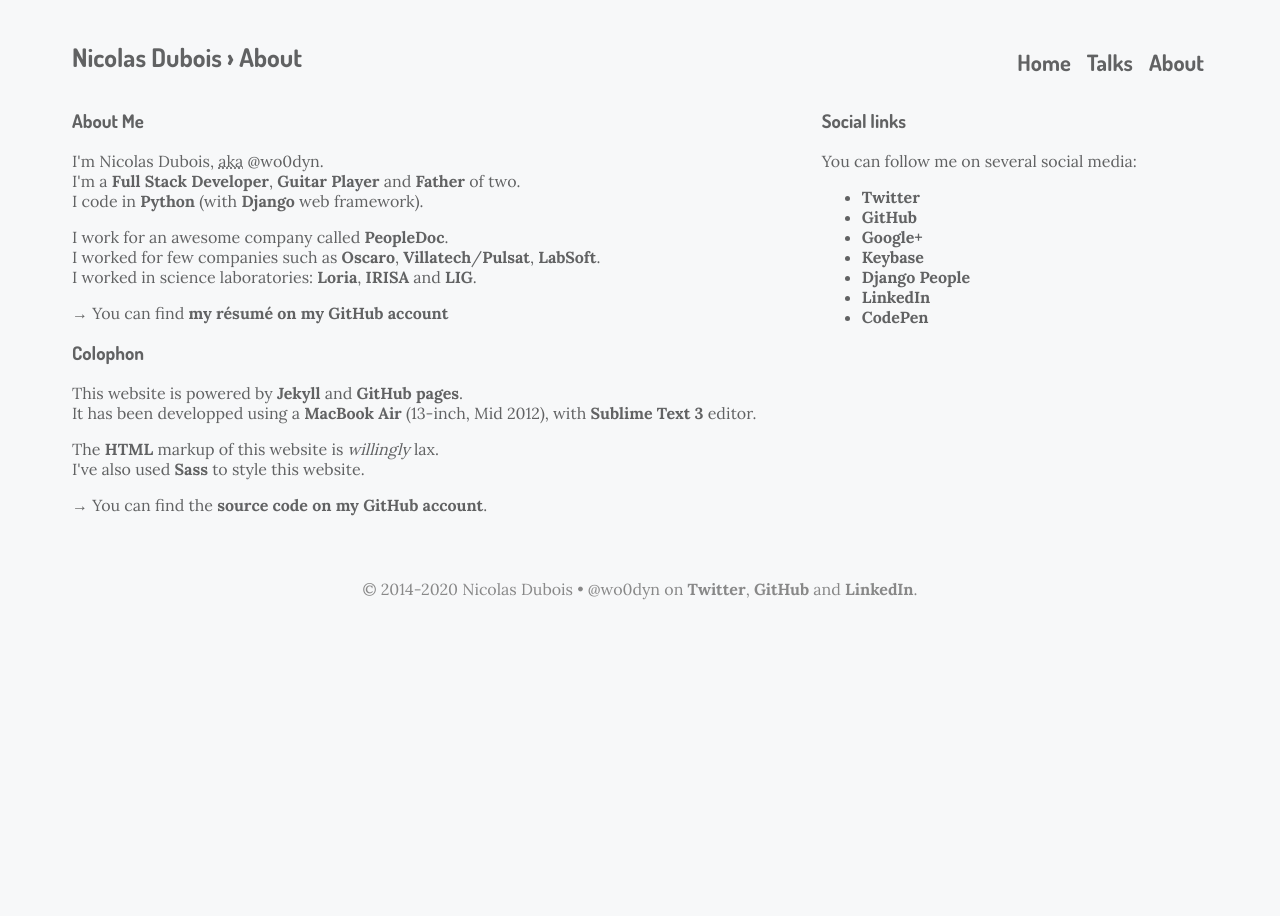
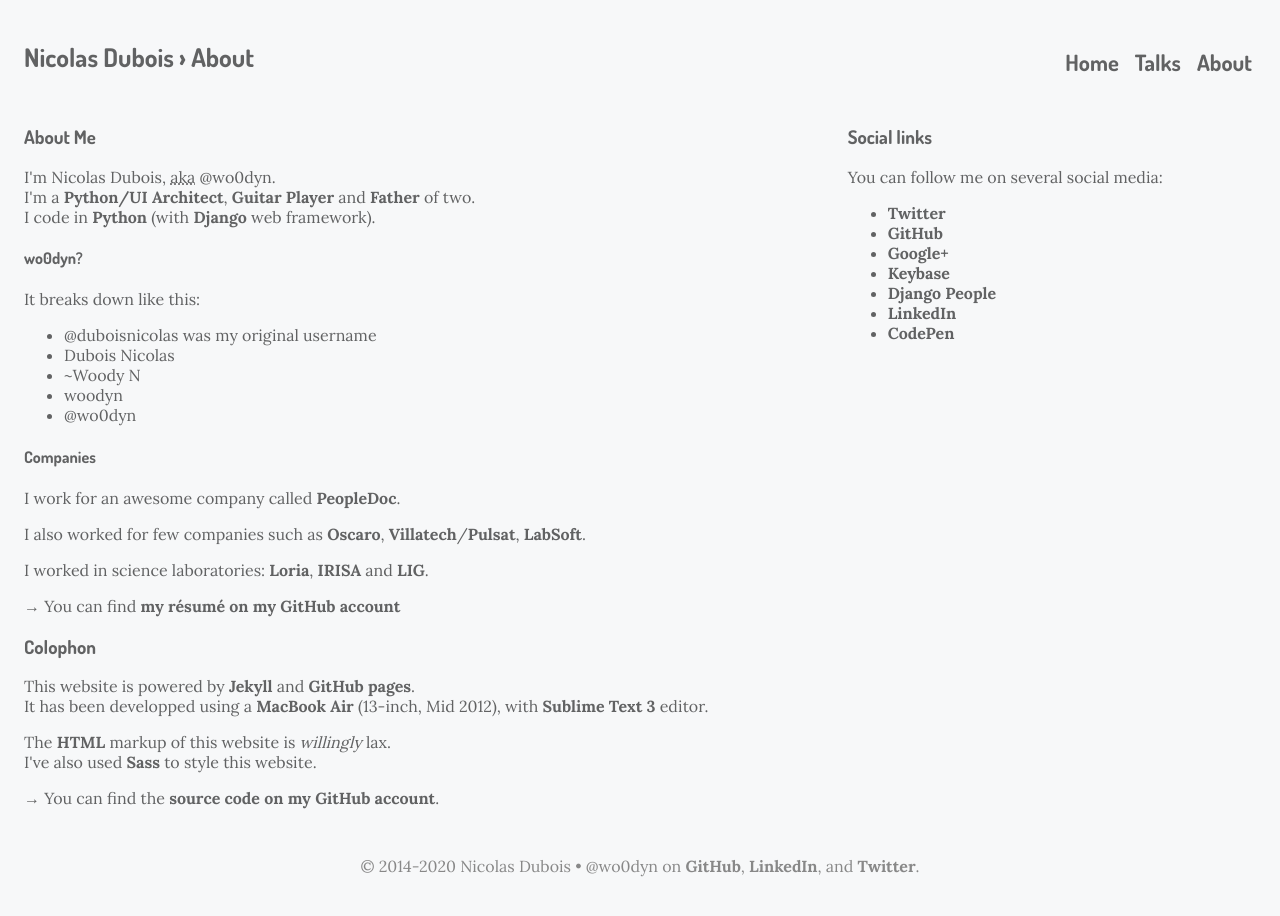
Before and after one commit to wo0dyn/homepage, a Jekyll site: the page built from about.html, in a window 1280 px wide. Built offline with Jekyll 4.4.1, drawn with Linux system fonts in a browser that asks for light colours.

Commit message:
Update layout and data on my homepage

```diff
--- a/_data/people.yml
+++ b/_data/people.yml
@@ -1,8 +1,9 @@
 me:
   fullname: Nicolas Dubois
   nickname: "@wo0dyn"
-  title: Full Stack Developer
-  email: me@nicolasdubois.com
+  title: Python/UI Architect
+  email: nicolas.c.dubois@gmail.com
+  location: Cahors, France
   website: https://nicolasdubois.com
   gravatar: https://secure.gravatar.com/avatar/51c17cde62e1bb52812ea5352723a5ed
 
--- a/_layouts/default.html
+++ b/_layouts/default.html
@@ -1,6 +1,7 @@
 <!doctype html>{% assign my = site.data.people["me"] %}
 <html lang="{{ page.lang|default: "en-us" }}">
 <meta charset="utf-8">
+<meta name="viewport" content="width=device-width, initial-scale=1.0">
 <title>{{ my.fullname }} • {{ page.title }}</title>
 <meta name="description" content="{{ page.description }}">
 
@@ -8,11 +9,11 @@
 <meta name="twitter:creator" content="{{ my.nickname }}">
 <meta name="twitter:image" content="{{ my.gravatar }}">
 <meta property="og:url" content="{{ my.website }}">
-<meta property="og:title" content="{{ page.title }}">
+<meta property="og:title" content="wo0dyn › {{ page.title }}">
 <meta property="og:description" content="{{ page.description }}">
 <meta property="og:image" content="{{ my.gravatar }}">
 
-<link rel="author" href="{% link humans.txt %}" type="text/plain">
+<link rel="author" href="{% link humans.txt %}">
 <link rel="canonical" href="{{ my.website }}">
 <link rel="publisher" href="https://plus.google.com/+NicolasDubois-Wo0dyn">
 <link rel="shortcut icon" href="{{ my.gravatar|append: "?s=16" }}" type="image/png">
@@ -31,17 +32,19 @@
 </header>
 
 <main class="{{ page.title | slugify }}">
-    {{ content }}
+  {{ content|strip }}
 </main>
 
 <footer>
   <p>© 2014-{{ 'today'|date:"%Y" }} {{ my.fullname }} • {{ my.nickname }} on
-    <a href="https://twitter.com/wo0dyn">Twitter</a>,
-    <a href="https://github.com/wo0dyn">GitHub</a> and
-    <a href="https://linkedin.com/in/wo0dyn">LinkedIn</a>.
+    <a href="https://github.com/wo0dyn">GitHub</a>,
+    <a href="https://linkedin.com/in/wo0dyn">LinkedIn</a>, and
+    <a href="https://twitter.com/wo0dyn">Twitter</a>.
 </footer>
 
-<script type="text/javascript">
+{% comment %}
+<script>
   if (("nicolasdubois.com" == window.location.host) && (window.location.protocol != "https:"))
     window.location.protocol = "https";
 </script>
+{% endcomment %}
--- a/about.html
+++ b/about.html
@@ -8,15 +8,32 @@
 
   <section>
     <h3>About Me</h3>
-    <p>I'm Nicolas Dubois, <abbr title="also known as">aka</abbr> {{ my.nickname }}.<br>
-       I'm a <strong>Full Stack Developer</strong>, <strong>Guitar Player</strong> and
+    <p>
+      I'm {{ my.fullname }}, <abbr title="also known as">aka</abbr> {{ my.nickname }}.<br>
+      I'm a <strong>{{ my.title }}</strong>, <strong>Guitar Player</strong> and
       <strong>Father</strong> of two.<br>
       I code in <a href="https://www.python.org">Python</a>
       (with <a href="https://www.djangoproject.com">Django</a> web framework).
-    <p>I work for an awesome company called <a href="http://www.people-doc.com">PeopleDoc</a>.<br>
-       I worked for few companies such as <a href="https://www.oscaro.com">Oscaro</a>,
+
+    <h4>wo0dyn?</h4>
+    It breaks down like this:
+    <ul>
+      <li>@duboisnicolas was my original username
+      <li>Dubois Nicolas
+      <li>~Woody N
+      <li>woodyn
+      <li>{{ my.nickname }}
+    </ul>
+
+    <h4>Companies</h4>
+    <p>
+      I work for an awesome company called <a href="http://www.people-doc.com">PeopleDoc</a>.
+    <p>
+      I also worked for few companies such as
+        <a href="https://www.oscaro.com">Oscaro</a>,
         <a href="https://www.villatech.fr" title="Formerly Discounteo.com">Villatech</a>/<a href="http://www.pulsat.fr/">Pulsat</a>,
         <a href="http://www.labsoft.fr/">LabSoft</a>.<br>
+    <p>
       I worked in science laboratories: <a href="http://www.loria.fr">Loria</a>,
       <a href="http://www-irisa.univ-ubs.fr/" title="Formerly Valoria">IRISA</a> and
       <a href="http://www.liglab.fr" title="Formely Leibniz IMAG">LIG</a>.
@@ -39,8 +56,8 @@
     <h3>Social links</h3>
     <p>You can follow me on several social media:
       <ul>
-            {% for medium in my.social %}
+      {%- for medium in my.social %}
         <li><a href="{{ medium.url }}">{{ medium.name }}</a>
-            {% endfor %}
+      {%- endfor %}
       </ul>
   </aside>
--- a/css/core.scss
+++ b/css/core.scss
@@ -12,8 +12,15 @@
     font-family: 'Lora', sans-serif;
     color: #616263;
     background-color: #f7f8f9;
-    padding: 1em 4rem;
+    min-height: 100vh;
+    display: grid;
+    grid-template-rows: auto 1fr auto;
 }
+
+// header {background-color: #cef3dd}
+// main {background-color: #c7bee1}
+// footer {background-color: #ffeafd}
+// aside {background-color: #c5dbef}
 
 h1, h2, h3, h4, h5, h6, nav {
     font-family: 'Dosis', sans-serif;
@@ -36,13 +43,15 @@
 }
 
 header {
+    display: grid;
+    grid-template-columns: 1fr auto;
+    padding: 1em;
+
     h1 {
-        float: left;
         font-size: 1.6em;
     }
 
     nav {
-        float: right;
         font-size: 1.4em;
 
         ul {
@@ -65,13 +74,22 @@
 
 
 main {
-    clear: both;
+    padding-left: 1em;
+
+    display: grid;
+    grid-template-columns: 66% 34%;
+
     img.gravatar {
         border-radius: 50%;
         box-shadow: 0px 1px 1px rgba(0, 0, 0, 0.3);
     }
 
+    aside {
+        padding-right: 1em;
+    }
+
     &.talks {
+        display: block;
 
         article {
             margin-left: 100px;
@@ -96,26 +114,13 @@
         }
 
     }
-
-    &.home, &.about {
-        section {
-            float:left;
-            width: 66%
-        }
-
-        aside {
-            float: right;
-            width: 34%;
-        }
-    }
 }
 
 footer {
-    clear: both;
     text-align: center;
-    padding-top: 2em;
     font-size: 1em;
     color: #888;
+    padding: 1em;
 
     a {
         color: inherit;
```
Also changed, not shown: home.html (+5 -3 lines), humans.txt (+11 -8 lines), talks.html (+12 -16 lines). Lines whose indentation alone changed are shown as unchanged.
